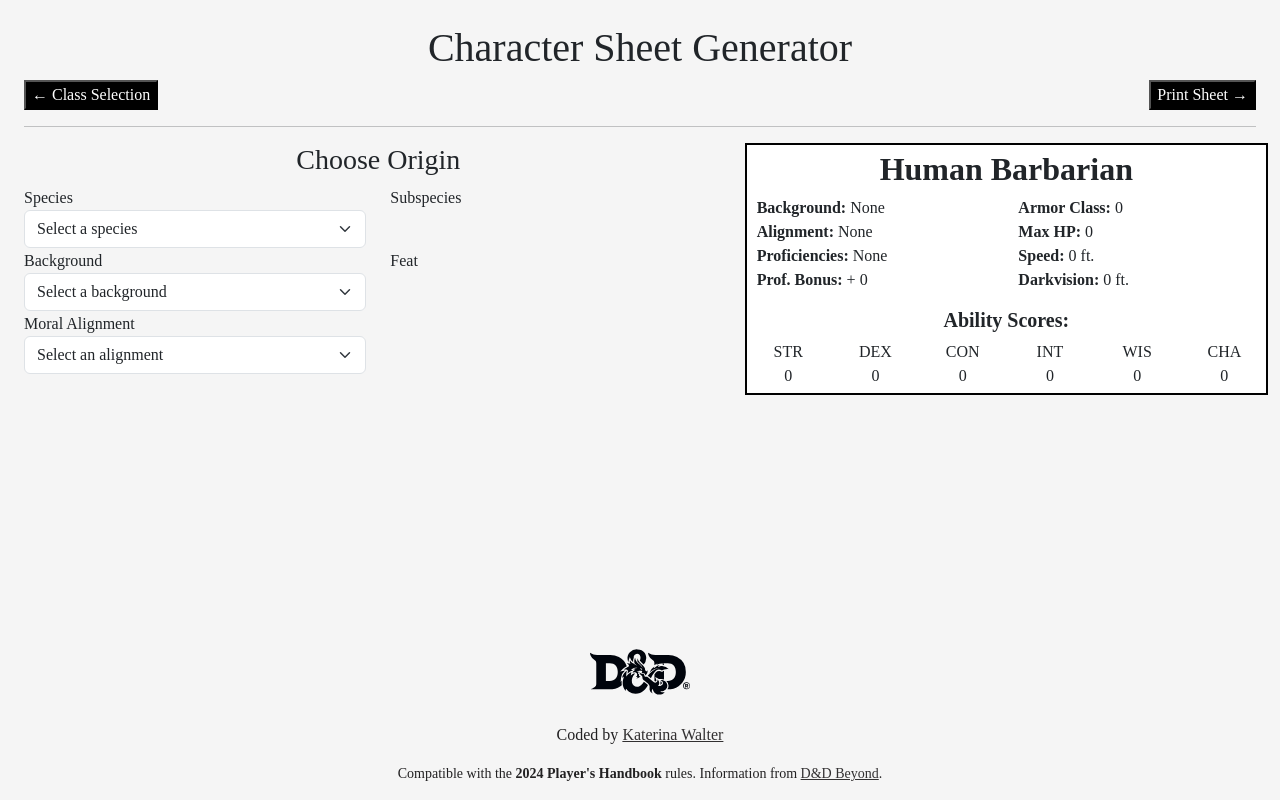
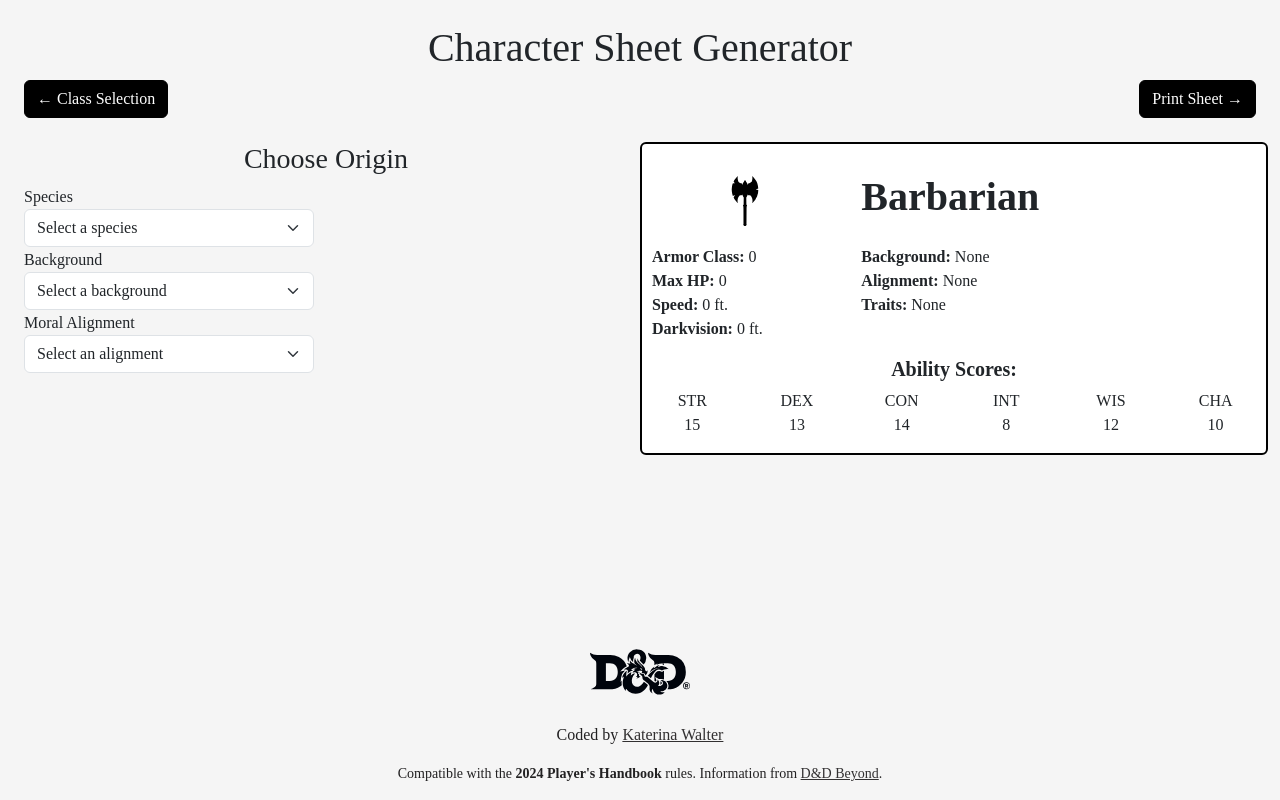
Before and after one commit to KaterinaWalter/character-sheet-app, a React (Vite) app: page / in a window 1280 px wide. Both pictures are taken after a click on the button "Barbarian". Built offline with nearby package versions, Linux system fonts and the light colour scheme; a web font is replaced by a local one.

Commit message:
edited OriginForm

```diff
--- a/src/App.css
+++ b/src/App.css
@@ -55,6 +55,14 @@ footer a {
   color: var(--grey-md) !important;
 }
 
+#character-container {
+  border: 2px solid black;
+  border-radius: .375rem;
+  background: white;
+  padding: 5px 10px;
+  margin-bottom: 5px;
+}
+
 .card-img-top {
   color: inherit !important;
 }
@@ -83,13 +91,7 @@ footer a {
   padding-top: 10px;
 }
 
-.character-container {
-  border: 2px solid black;
-  background: white;
-  padding: 5px 10px;
-  margin-bottom: 5px;
 
-}
 
 /*
 #class-overview-container {
--- a/src/components/forms/OriginForm.jsx
+++ b/src/components/forms/OriginForm.jsx
@@ -1,14 +1,53 @@
-import { useContext } from 'react';
+import { useContext, useState } from 'react';
 import { CharacterContext } from '../../context/CharacterContext';
 
 export default function OriginForm() {
     const { setCharacter } = useContext(CharacterContext);
 
+    // State to track selected species and subspecies
+    const [selectedSpecies, setSelectedSpecies] = useState('');
+    const [selectedSubspecies, setSelectedSubspecies] = useState('');
+
+    // Mapping of species to subspecies
+    const speciesToSubspecies = {
+        Dragonborn: ['Black Dragonborn', 'Blue Dragonborn', 'Brass Dragonborn', 'Bronze Dragonborn', 'Copper Dragonborn', 'Gold Dragonborn', 'Green Dragonborn', 'Red Dragonborn', 'Silver Dragonborn', 'White Dragonborn'],
+        Elf: ['High Elf', 'Wood Elf', 'Drow'],
+        Gnome: ['Forest Gnome', 'Rock Gnome'],
+        Goliath: ['Cloud Giant', 'Fire Giant', 'Frost Giant', 'Hill Giant', 'Stone Giant', 'Storm Giant'],
+        Tiefling: ['Abyssal Tiefling', 'Chtonian Tiefling', 'Infernal Tiefling'],
+    };
+
+    // Mapping of species to traits
+    const speciesToTraits = {
+        Aasimar: ['Celestial Resistance', 'Healing Hands', 'Light Bearer', 'Celestial Revelation'],
+        Dragonborn: ['Dragon Ancestry', 'Breath Weapon', 'Damage Resistance', 'Draconic Flight'],
+        Dwarf: ['Dwarven Resilience', 'Dwarven Toughness', 'Stonecunning'],
+        Elf: ['Elven Lineage', 'Fey Ancestry', 'Keen Senses', 'Trance'],
+        Gnome: ['Gnomish Cunning', 'Gnomish Lineage'],
+        Goliath: ['Giant Ancestry', 'Large Form', 'Powerful Build'],
+        Halfling: ['Brave', 'Halfling Nimbleness', 'Luck', 'Naturally Stealthy'],
+        Human: ['Resourceful', 'Skillful', 'Versatile'],
+        Orc: ['Adrenaline Rush', 'Relentless Endurance'],
+        Tiefling: ['Infernal Legacy', 'Otherworldly Presence'],
+    };
+
     const handleSpeciesChange = (event) => {
         const species = event.target.value;
+        setSelectedSpecies(species);
+        setSelectedSubspecies(''); // Reset subspecies when species changes
         setCharacter((prevCharacter) => ({
             ...prevCharacter,
             species,
+            traits: speciesToTraits[species] || [], // Add traits based on species
+        }));
+    };
+
+    const handleSubspeciesChange = (event) => {
+        const subspecies = event.target.value;
+        setSelectedSubspecies(subspecies);
+        setCharacter((prevCharacter) => ({
+            ...prevCharacter,
+            species: subspecies, // Replace species with subspecies
         }));
     };
 
@@ -48,9 +87,17 @@ export default function OriginForm() {
                         <option value="Tiefling">Tiefling</option>
                     </select>
                 </div>
+                {speciesToSubspecies[selectedSpecies] && (
                 <div className="col-6">
                     <label htmlFor="subspecies">Subspecies</label>
+                    <select id="subspecies" className="form-select" onChange={handleSubspeciesChange}>
+                        <option value="">Select a subspecies</option>
+                        {speciesToSubspecies[selectedSpecies].map((subspecies) => (
+                            <option key={subspecies} value={subspecies}>{subspecies}</option>
+                        ))}
+                    </select>
                 </div>
+                )}
             </div>
             <div className="row">
                 <div className="col-6">
@@ -75,7 +122,6 @@ export default function OriginForm() {
                     </select>
                 </div>
                 <div className="col-6">
-                    <label htmlFor="feat">Feat</label>
                 </div>
             </div>
             <div className="row">
@@ -95,6 +141,8 @@ export default function OriginForm() {
                         <option value="Unaligned">Unaligned</option>
                     </select>
                 </div>
+                <div className="col-6">
+                </div>
             </div>
         </div>
     );
--- a/src/components/views/CharacterDetails.jsx
+++ b/src/components/views/CharacterDetails.jsx
@@ -8,37 +8,44 @@ export default function CharacterDetails({ onNext, onBack }) {
     return (
         <div className="container-fluid text-center m-auto">
             <div className="d-flex justify-content-between">
-            <button className="btn-primary" onClick={onBack}>← Class Selection</button>
-            <button className="btn-primary" onClick={onNext}>Print Sheet →</button>
+                <button className="btn btn-primary" onClick={onBack}>← Class Selection</button>
+                <button className="btn btn-primary" onClick={onNext}>Print Sheet →</button>
             </div>
-            <hr></hr>
+            <br></br>
             <div className="row">
-
-                <div className="col-md-7 text-start forms-container">
+                <div id="forms-container" className="col-md-6 text-start order-2 order-md-1">
                     <OriginForm />
                     <br></br>
                 </div>
-                <div className="col-md-5 text-start character-container">
-                    <h2 className="fw-bold text-center">
-                        <span>{character.species || "Human"}</span>
-                        <span> </span>
-                        <span>{character.class || "Adventurer"}</span>
-                    </h2>
+                <div id="character-container" className="col-md-6 text-start order-1 order-md-2 pb-3">
+                    <div className="row pt-4 pb-3">
+                        <div className="col-4 text-center m-auto">
+                            <img src={`./src/assets/ClassIcon-${character.class}.svg`} alt="Class Icon" width="50px" />
+                        </div>
+                        <div className="col-8">
+                            <h2 className="fw-bold" style={{ fontSize: "2.5rem" }}>
+                                <span>{character.species || ""}</span>
+                                <span> </span>
+                                <span>{character.class}</span>
+                            </h2>
+                        </div>
+                    </div>
                     <div className="row">
-                        <div className="col">
+                        <div className="col-4">
                             <ul className="list-unstyled">
-                            <li><strong>Background:</strong> {character.background || "None"}</li>
-                            <li><strong>Alignment:</strong> {character.alignment || "None"}</li>
-                            <li><strong>Proficiencies:</strong>  None</li>
-                            <li><strong>Prof. Bonus:</strong> + {character.profBonus || 0}</li>
+                            <li><strong>Armor Class: </strong>{character.armorClass || 0}</li>
+                            <li><strong>Max HP: </strong>{character.maxHP || 0}</li>
+                            <li><strong>Speed: </strong>{character.speed || 0} ft.</li>
+                            <li><strong>Darkvision: </strong>{character.darkvision || 0} ft.</li>
                             </ul>
                         </div>
-                        <div className="col">
+                        <div className="col-8">
                             <ul className="list-unstyled">
-                            <li><strong>Armor Class:</strong> {character.armorClass || 0}</li>
-                            <li><strong>Max HP:</strong> {character.maxHP || 0}</li>
-                            <li><strong>Speed:</strong> {character.speed || 0} ft.</li>
-                            <li><strong>Darkvision:</strong> {character.darkvision || 0} ft.</li>
+                            <li><strong>Background: </strong>{character.background || "None"}</li>
+                            <li><strong>Alignment: </strong>{character.alignment || "None"}</li>
+                            <li><strong>Traits: </strong>
+                            <span>{character.traits.length > 0 ? character.traits.join(', ') : 'None'}</span>
+                            </li>
                             </ul>
                         </div>
                     </div>
@@ -46,27 +53,27 @@ export default function CharacterDetails({ onNext, onBack }) {
                     <div className="row">
                         <div className="col-2 text-center d-flex flex-column">
                             <span className="">STR</span>
-                            <span className=""> {character.abilityScores['STR'] || 0}</span>
+                            <span className="">{character.abilityScores['STR'] || 0}</span>
                         </div>
                         <div className="col-2 text-center d-flex flex-column">
                             <span className="">DEX</span>
-                            <span className=""> {character.abilityScores['DEX'] || 0}</span>
+                            <span className="">{character.abilityScores['DEX'] || 0}</span>
                         </div>
                         <div className="col-2 text-center d-flex flex-column">
                             <span className="">CON</span>
-                            <span className=""> {character.abilityScores['CON'] || 0}</span>
+                            <span className="">{character.abilityScores['CON'] || 0}</span>
                         </div>
                         <div className="col-2 text-center d-flex flex-column">
                             <span className="">INT</span>
-                            <span className=""> {character.abilityScores['INT'] || 0}</span>
+                            <span className="">{character.abilityScores['INT'] || 0}</span>
                         </div>
                         <div className="col-2 text-center d-flex flex-column">
                             <span className="">WIS</span>
-                            <span className=""> {character.abilityScores['WIS'] || 0}</span>
+                            <span className="">{character.abilityScores['WIS'] || 0}</span>
                         </div>
                         <div className="col-2 text-center d-flex flex-column">
                             <span className="">CHA</span>
-                            <span className=""> {character.abilityScores['CHA'] || 0}</span>
+                            <span className="">{character.abilityScores['CHA'] || 0}</span>
                         </div>
                     </div>
                 </div>
--- a/src/context/CharacterContext.jsx
+++ b/src/context/CharacterContext.jsx
@@ -2,6 +2,22 @@ import React, { createContext, useState } from 'react';
 
 // Create the context to hold data to share between components
 export const CharacterContext = createContext();
+
+// Recommended ability scores for each class
+const recAbilityScores = {
+  Barbarian: { STR: 15, DEX: 13, CON: 14, INT: 8, WIS: 12, CHA: 10 },
+  Bard: { STR: 8, DEX: 14, CON: 13, INT: 12, WIS: 10, CHA: 15 },
+  Cleric: { STR: 13, DEX: 12, CON: 14, INT: 8, WIS: 15, CHA: 10 },
+  Druid: { STR: 10, DEX: 13, CON: 14, INT: 12, WIS: 15, CHA: 8 },
+  Fighter: { STR: 15, DEX: 13, CON: 14, INT: 8, WIS: 12, CHA: 10 },
+  Monk: { STR: 12, DEX: 15, CON: 13, INT: 8, WIS: 14, CHA: 10 },
+  Paladin: { STR: 15, DEX: 12, CON: 13, INT: 8, WIS: 10, CHA: 14 },
+  Ranger: { STR: 12, DEX: 15, CON: 13, INT: 8, WIS: 14, CHA: 10 },
+  Rogue: { STR: 8, DEX: 15, CON: 13, INT: 12, WIS: 10, CHA: 14 },
+  Sorcerer: { STR: 8, DEX: 13, CON: 14, INT: 12, WIS: 10, CHA: 15 },
+  Warlock: { STR: 8, DEX: 13, CON: 14, INT: 10, WIS: 12, CHA: 15 },
+  Wizard: { STR: 8, DEX: 13, CON: 14, INT: 15, WIS: 12, CHA: 10 }
+};
 
 // Create the provider component to wrap the app
 export const CharacterProvider = ({ children }) => {
@@ -11,8 +27,7 @@ export const CharacterProvider = ({ children }) => {
     species: '',
     background: '',
     alignment: '',
-    proficiencies: [],
-    profBonus: 0,
+    traits: [],
     armorClass: 0,
     maxHP: 0,
     speed: 0,
@@ -25,6 +40,7 @@ export const CharacterProvider = ({ children }) => {
     setCharacter((prevCharacter) => ({
       ...prevCharacter,
       class: characterClass,
+      abilityScores: recAbilityScores[characterClass] || prevCharacter.abilityScores,
     }));
   };
   return (
```
